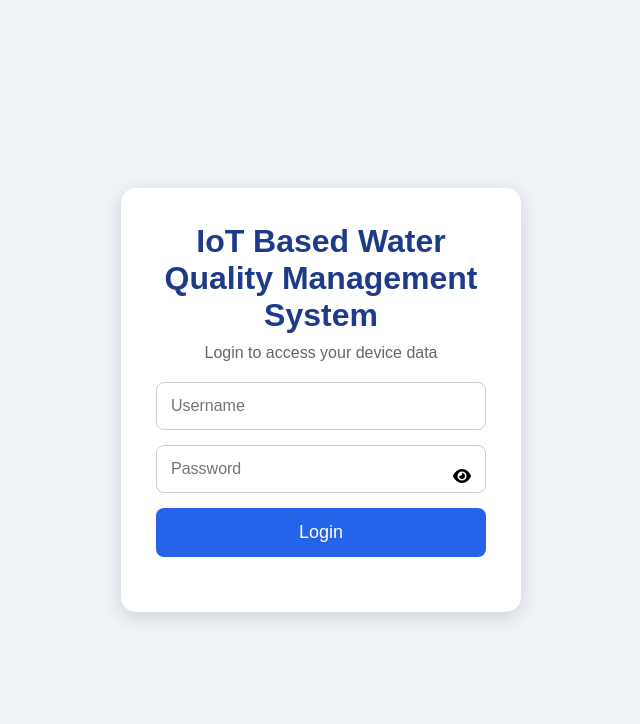
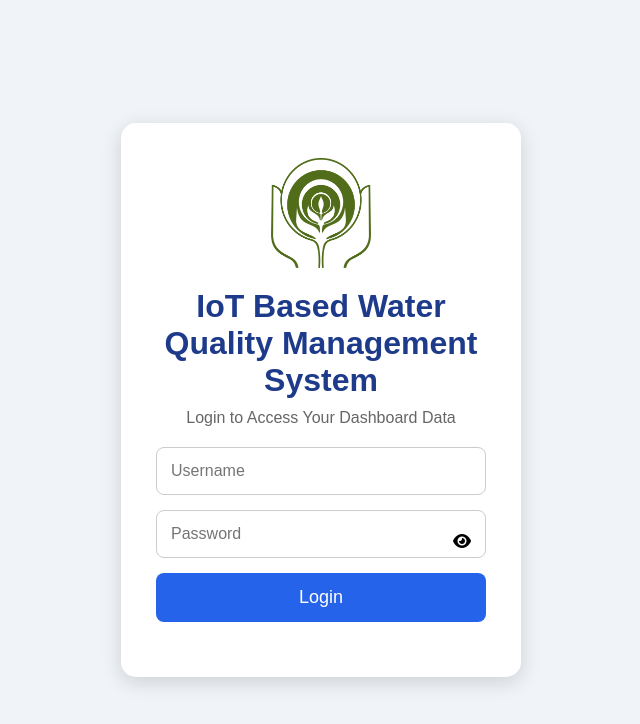
Before and after one commit to heyabhay2003/Water-Quality-Dashboard, a plain HTML site: page login.html in a window 1280 px wide. Shown: the whole page, without its empty margins (319-959 px from the left). Drawn offline with Linux system fonts and the light colour scheme.

Commit message:
nabard logo on login page

```diff
--- a/login.css
+++ b/login.css
@@ -134,3 +134,13 @@ button:hover {
     cursor: pointer;
 
 }
+
+
+
+.login-logo {
+    width: 110px;
+    height: 110px;
+    object-fit: contain;
+    display: block;
+    margin: 0 auto 20px auto;
+}
--- a/login.html
+++ b/login.html
@@ -23,10 +23,10 @@ href="https://cdnjs.cloudflare.com/ajax/libs/font-awesome/6.5.2/css/all.min.css"
     <div class="login-container">
 
         <div class="login-card">
-
+             <img src="asset/images/nabard_logo.png" alt="nabard_logo" class="login-logo">
             <h1>IoT Based Water Quality Management System</h1>
 
-            <p>Login to access your device data</p>
+            <p>Login to Access Your Dashboard Data</p>
 
             <form id="loginForm">
 
--- a/style.css
+++ b/style.css
@@ -444,7 +444,7 @@ grid-template-columns:1fr;
 
 
 .temp-icon {
-    font-size: 80px;
+    font-size: 50px;
     margin-bottom: 15px;
 }
 
```
